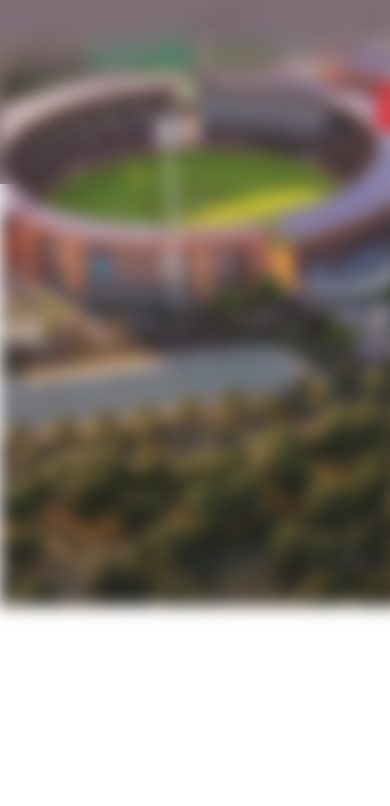
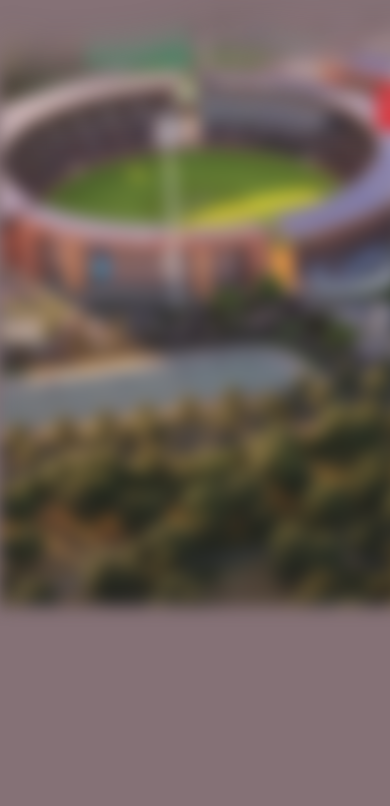
Before and after one commit to v4vikram/omaxe, a website: page index.html in a window 390 px wide. Shown: the part 644-1450 px from the top of the page. Drawn offline with nearby package versions, Linux system fonts and the light colour scheme; a web font is replaced by a local one.

Commit message:
form res

```diff
--- a/assets/css/omaxe.css
+++ b/assets/css/omaxe.css
@@ -271,6 +271,9 @@ input:focus-visible {
 .btn-1 {
   padding: 0px 20px;
 }
+.ground-bg::after {
+display: none;
+}
 }
 
 @media (max-width: 425px) {
--- a/index.html
+++ b/index.html
@@ -73,7 +73,7 @@
             </div>
 
         </section>
-        <section class="overflow-hidden">
+        <section class="overflow-hidden bg-brown">
             <div class="ground-wrapper ground-bg">
                 <img src="assets/img/ground-2.webp" alt="ground-2"
                     class="ground-2 first:w-[230%] max-w-[230%] h-screen object-cover mt-[0vh]">
--- a/tailwind.config.js
+++ b/tailwind.config.js
@@ -17,6 +17,7 @@ module.exports = {
         pink: "#e30479",
         lightPink:"#fde8e8",
         darkGray:"#0d0e12",
+        brown:"#857176"
       },
       screens: {
         '3xl': '1920px',
```
Also changed, not shown: assets/css/output.css.
